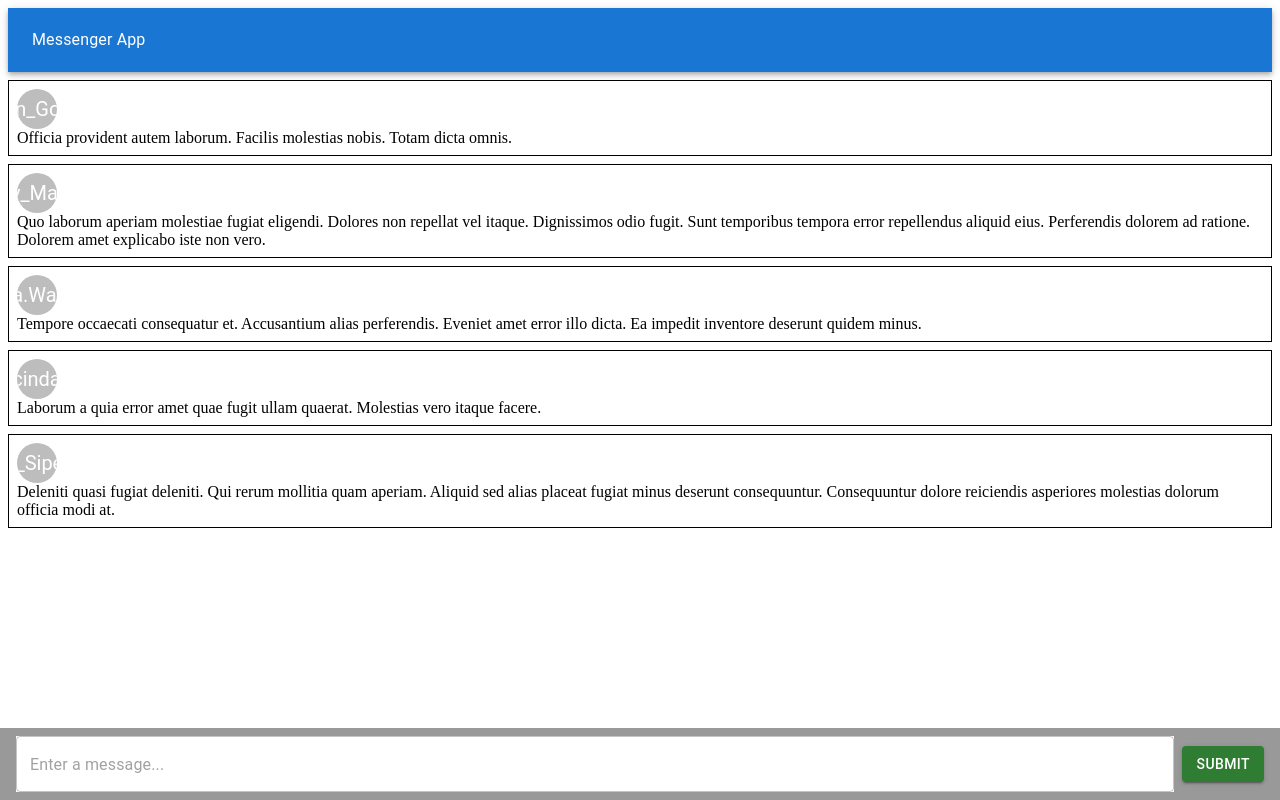
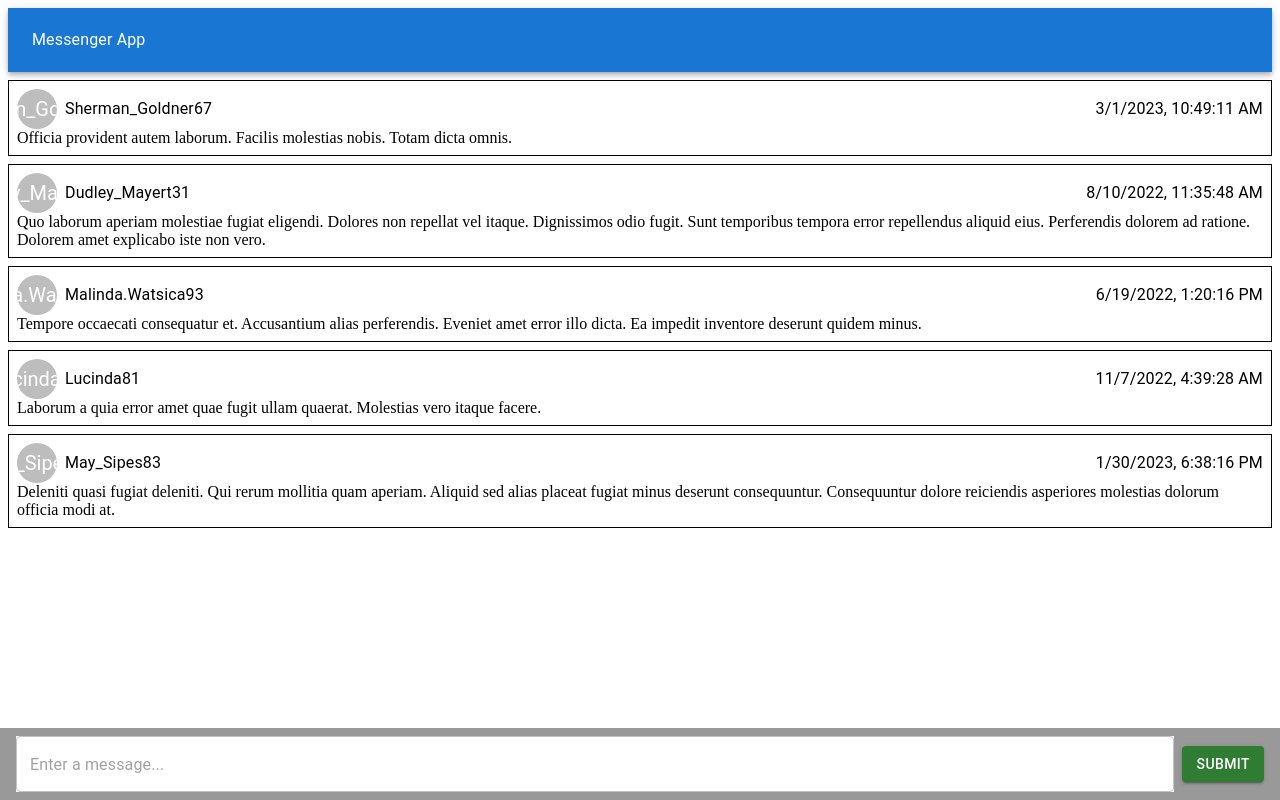
Before and after one commit to kenk2/messenger-app, a Next.js app: page / in a window 1280 px wide. Built offline with nearby package versions, Linux system fonts and the light colour scheme.

Commit message:
Move message rendering to separate component. Change some props.

```diff
--- /dev/null
+++ b/src/components/messageDashboard/UserMessage.tsx
@@ -0,0 +1,31 @@
+import { IMessage } from "@customTypes/messages";
+import { Box, Avatar, Typography } from "@mui/material";
+import React from "react";
+
+type IUserMessage = {
+  message: IMessage;
+};
+
+export default function Message(props: IUserMessage) {
+  const {
+    message: { text, name, timestamp },
+  } = props;
+  return (
+    <Box marginBottom="8px" border="1px solid black" padding="8px">
+      <Box
+        sx={{
+          display: "flex",
+          flexDirection: "row",
+          alignItems: "center",
+        }}
+      >
+        <Avatar>{name}</Avatar>
+        <Typography sx={{ marginLeft: "8px" }}>{name}</Typography>
+        <Typography sx={{ marginLeft: "auto" }}>
+          {timestamp.toLocaleString()}
+        </Typography>
+      </Box>
+      {text}
+    </Box>
+  );
+}
--- a/src/components/messageDashboard/index.tsx
+++ b/src/components/messageDashboard/index.tsx
@@ -1,7 +1,6 @@
 import React from "react";
 import {
   AppBar,
-  Avatar,
   Box,
   Button,
   TextField,
@@ -10,12 +9,10 @@ import {
 } from "@mui/material";
 import useMessages from "@customHooks/useMessages";
 
-type IMessageDashboard = {
-  date: Date;
-};
+import UserMessage from "./UserMessage";
 
-export default function MessageDashboard({ date }: IMessageDashboard) {
-  const { messages } = useMessages(date);
+export default function MessageDashboard() {
+  const { messages } = useMessages();
 
   return (
     <Box marginBottom="75px">
@@ -26,15 +23,7 @@ export default function MessageDashboard({ date }: IMessageDashboard) {
       </AppBar>
       <Box sx={{ overflowX: "scroll" }} marginTop="8px">
         {messages.map((message) => (
-          <Box
-            key={message.id}
-            marginBottom="8px"
-            border="1px solid black"
-            padding="8px"
-          >
-            <Avatar>{message.name}</Avatar>
-            {message.message}
-          </Box>
+          <UserMessage message={message} key={message.id} />
         ))}
       </Box>
       <Box
--- a/src/hooks/useMessages.ts
+++ b/src/hooks/useMessages.ts
@@ -2,12 +2,12 @@ import { useEffect, useState } from "react";
 import { faker } from "@faker-js/faker";
 import { IMessage } from "@customTypes/messages";
 
-export default function useMessages(date: Date) {
+export default function useMessages() {
   const [messages, setMessages] = useState<IMessage[]>([]);
   useEffect(() => {
     const newMessages: IMessage[] = new Array(5).fill(0).map(() => ({
       name: faker.internet.userName(),
-      message: faker.lorem.sentences(),
+      text: faker.lorem.sentences(),
       id: faker.datatype.number(),
       timestamp: faker.date.past(),
     }));
--- a/src/pages/index.tsx
+++ b/src/pages/index.tsx
@@ -1,6 +1,5 @@
 import MessageDashboard from "@components/messageDashboard";
 
 export default function Home() {
-  const newDate = new Date();
-  return <MessageDashboard date={newDate} />;
+  return <MessageDashboard />;
 }
--- a/src/types/messages.ts
+++ b/src/types/messages.ts
@@ -1,6 +1,6 @@
 export type IMessage = {
   name: string;
-  message: string;
+  text: string;
   id: number;
   timestamp: Date;
 };
```
